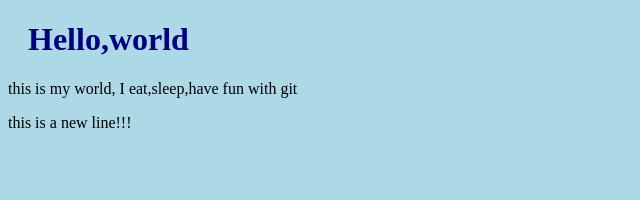
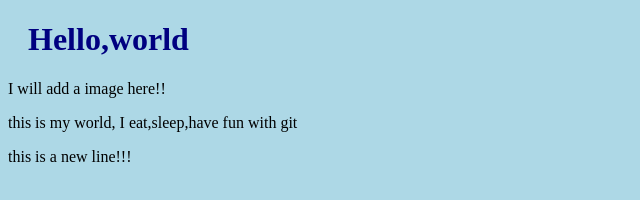
Before and after one commit to johndreamfuture/Hello-World, a plain HTML site: page index.html in a window 1280 px wide. Shown: the whole page, without its empty margins (0-640 px from the left). Drawn offline with Linux system fonts and the light colour scheme.

Commit message:
add a image to Hello World

```diff
--- a/index.html
+++ b/index.html
@@ -11,6 +11,9 @@
 
 <body>
   <h1>Hello,world</h1>
+  <div>
+    I will add a image here!!
+  </div>
   <p>this is my world, I eat,sleep,have fun with git</p>
   <p>this is a new line!!!</p>
 </body>
```
